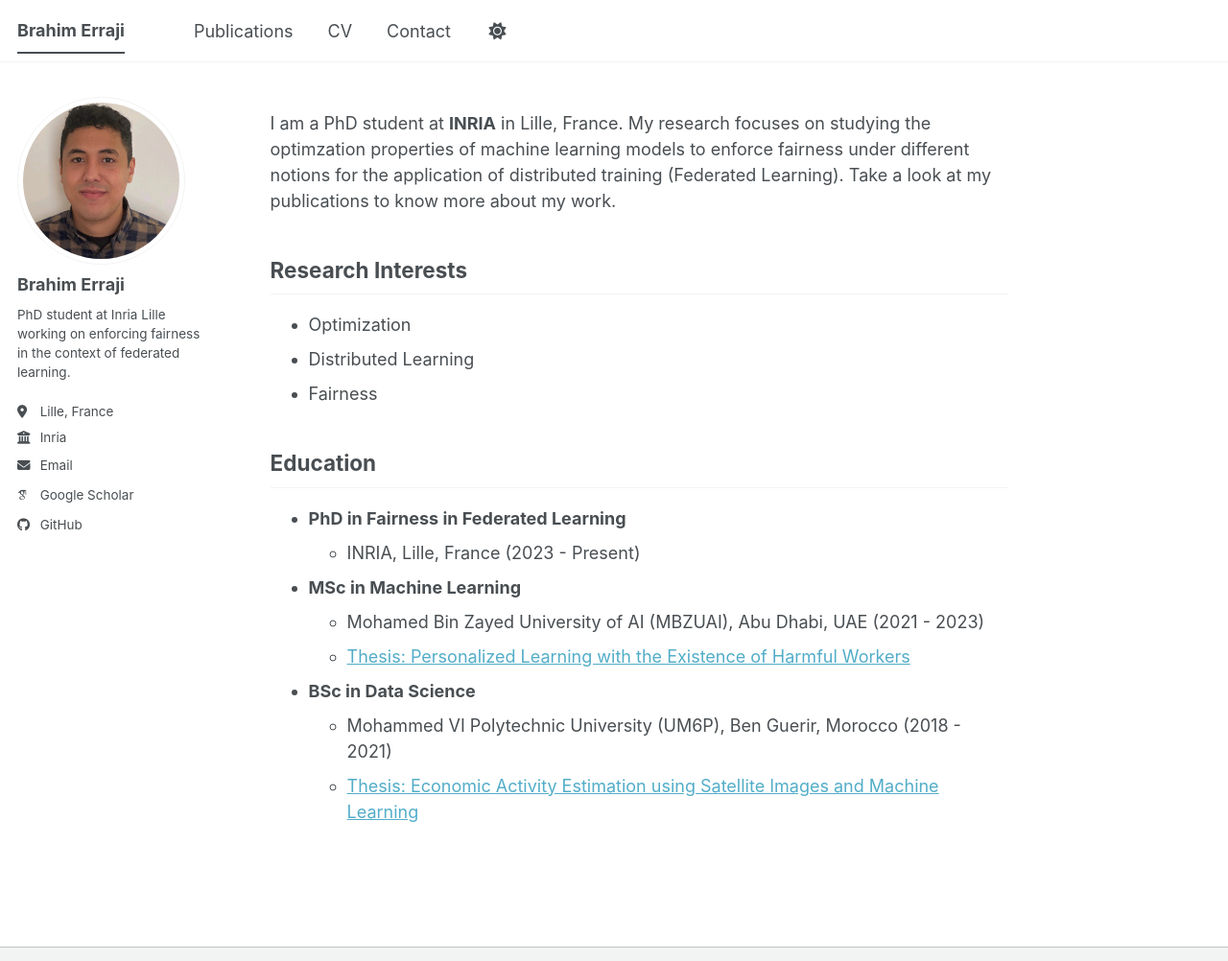
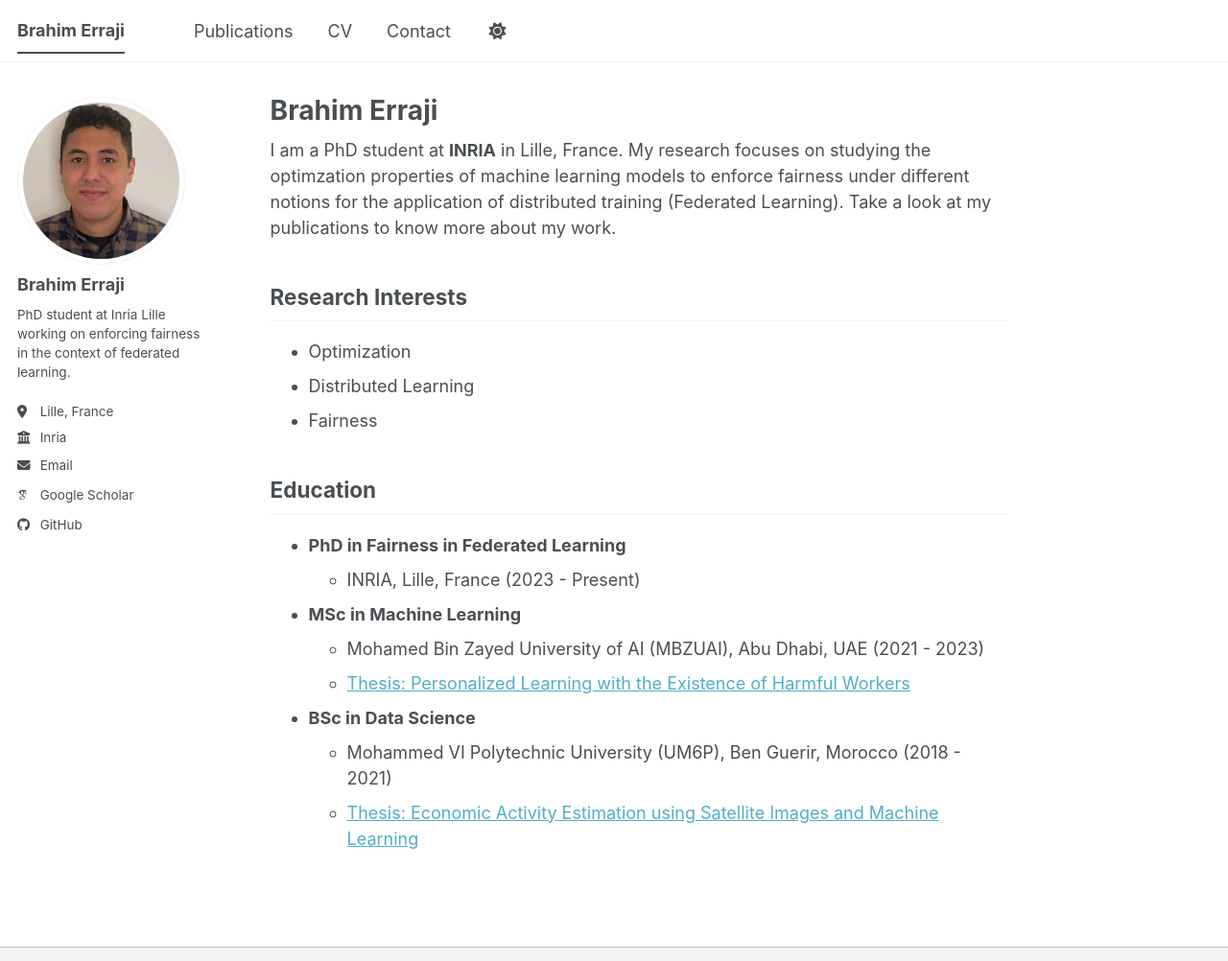
Before and after one commit to berraji/berraji.github.io, a Jekyll site: the page built from _pages/about.md, in a window 1280 px wide and 1124 px high, cut to the strip 0-1002 px from the top of the window. Shown: the whole strip at 96% size. Built offline with Jekyll 4.4.1, drawn with Linux system fonts in a browser that asks for light colours; some web fonts are replaced; a script bundle is joined from its source files by our own code; library files that are not in the unit come from our copies.

Commit message:
updating about.md

```diff
--- a/_pages/about.md
+++ b/_pages/about.md
@@ -1,7 +1,7 @@
 ---
 permalink: /
-title: ""
-excerpt: ""
+title: "Brahim Erraji"
+excerpt: "Personal Website of Brahim Erraji"
 author_profile: true
 redirect_from:
   - /about/
```
